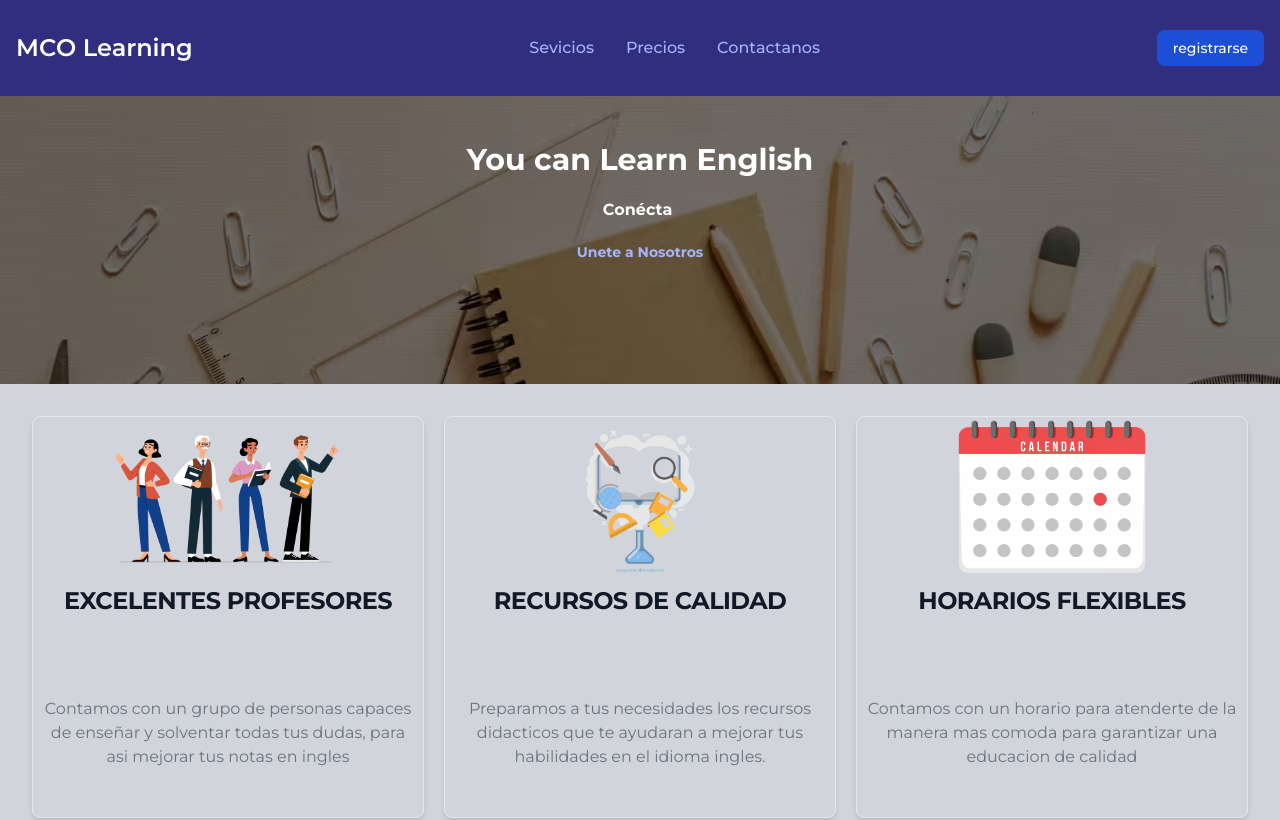
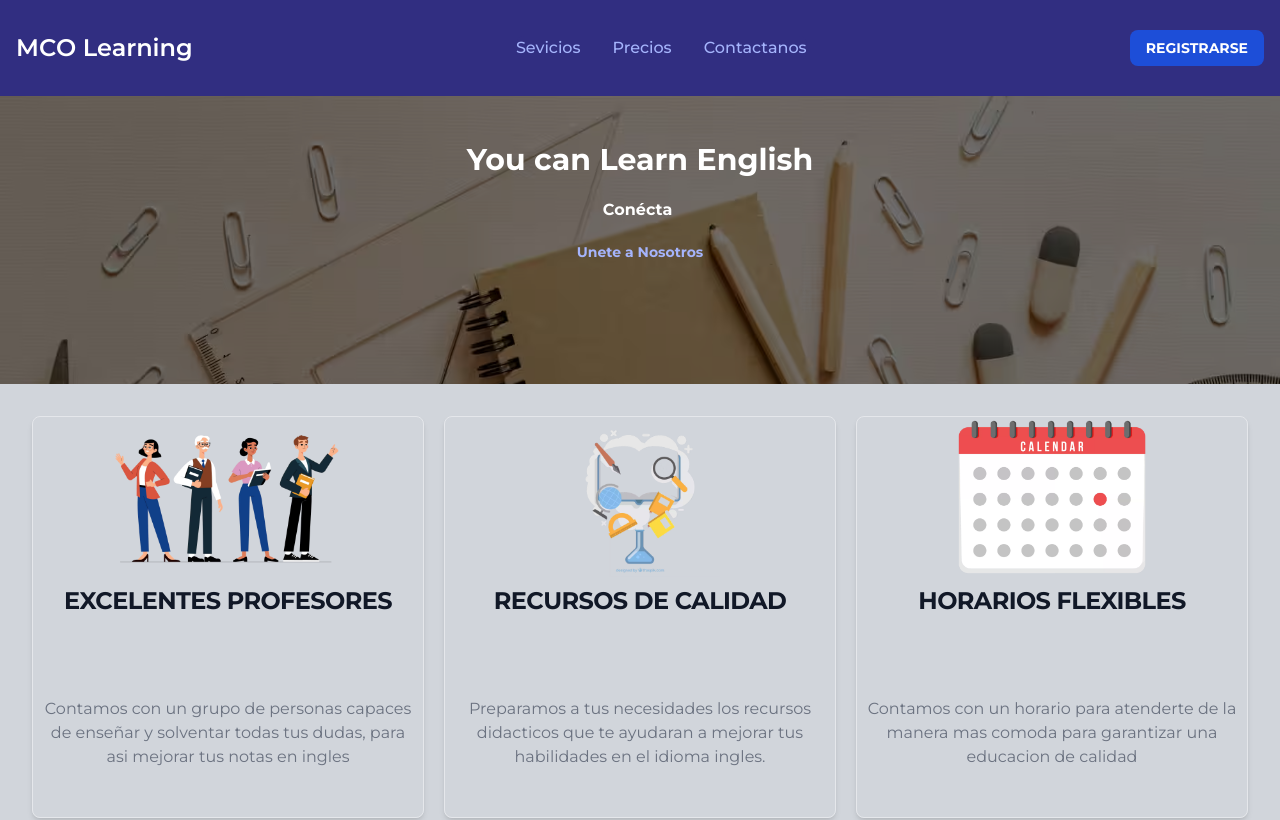
Before and after one commit to Csc32/English_Page, a React (Vite) app: page / in a window 1280 px wide. Shown: the top 820 px of the page. Built offline with nearby package versions, Linux system fonts and the light colour scheme.

Commit message:
style: update buttom style to enhance readability

```diff
--- a/src/components/Button.jsx
+++ b/src/components/Button.jsx
@@ -1,7 +1,7 @@
 export default function Button({ name, style, type }) {
   return (
     <button type={type} className={style}>
-      {name}
+      {name.toUpperCase()}
     </button>
   );
 }
--- a/src/constants.js
+++ b/src/constants.js
@@ -81,13 +81,13 @@
   {
     normal: {
       style:
-        'text-white bg-blue-700 hover:bg-blue-800 focus:ring-4 focus:outline-none focus:ring-blue-300 font-medium rounded-lg text-sm px-4 py-2 text-center dark:bg-blue-600 dark:hover:bg-blue-700 dark:focus:ring-blue-800',
+        'text-white  bg-blue-700 hover:bg-blue-800 focus:ring-4 focus:outline-none focus:ring-blue-300  font-bold rounded-lg text-sm px-4 py-2 text-center dark:bg-blue-600 dark:hover:bg-blue-700 dark:focus:ring-blue-800',
       name: 'registrarse',
       type: 'button',
     },
     submit: {
       style:
-        'text-gray-800 bg-white py-3 px-2 hover:bg-gray-600 hover:text-white transition ease-linear duration-300 focus:ring-4 focus:outline-none focus:ring-gray-500 font-medium rounded-lg text-sm px-4 py-2 text-center',
+        'text-gray-800 bg-white py-3 px-2 hover:bg-gray-600 hover:text-white transition ease-linear duration-300 focus:ring-4 focus:outline-none focus:ring-gray-500 font-bold rounded-lg text-sm px-4 py-2 text-center',
       name: 'Enviar Mensaje',
       type: 'submit',
     },
```
